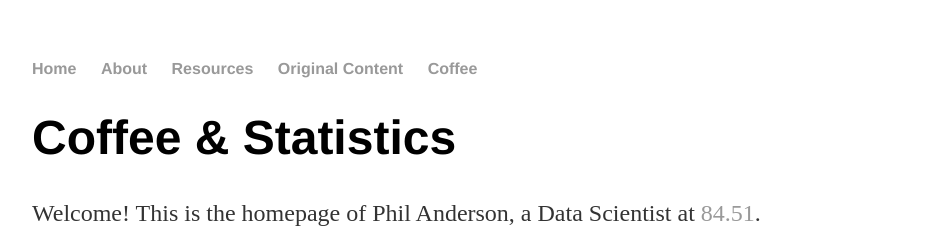
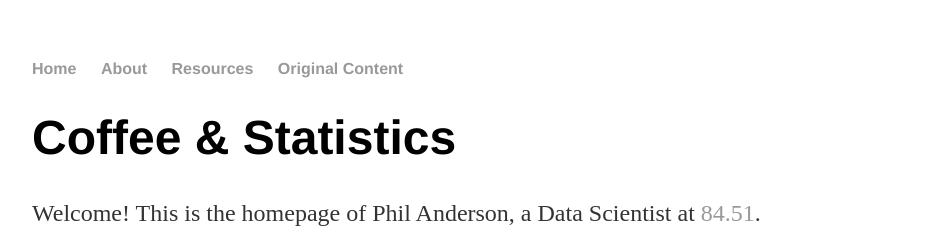
Before and after one commit to panders225/panders225.github.io, a Jekyll site: the page built from index.html, in a window 1280 px wide. Shown: the top 252 px of the page, without its empty margins (160-1101 px from the left). Built offline with Jekyll 4.4.1, drawn with Linux system fonts in a browser that asks for light colours.

Commit message:
taking the coffee away

```diff
--- a/_layouts/default.html
+++ b/_layouts/default.html
@@ -12,7 +12,6 @@
 		        	<li><a href="/about">About</a></li>
 	        		<li><a href="/resources">Resources</a></li>
 	        		<li><a href="/original_content">Original Content</a></li>
-				<li><a href="/coffee">Coffee</a></li>
 	    		</ul>
 			</nav>
 			<div class="container">
```
